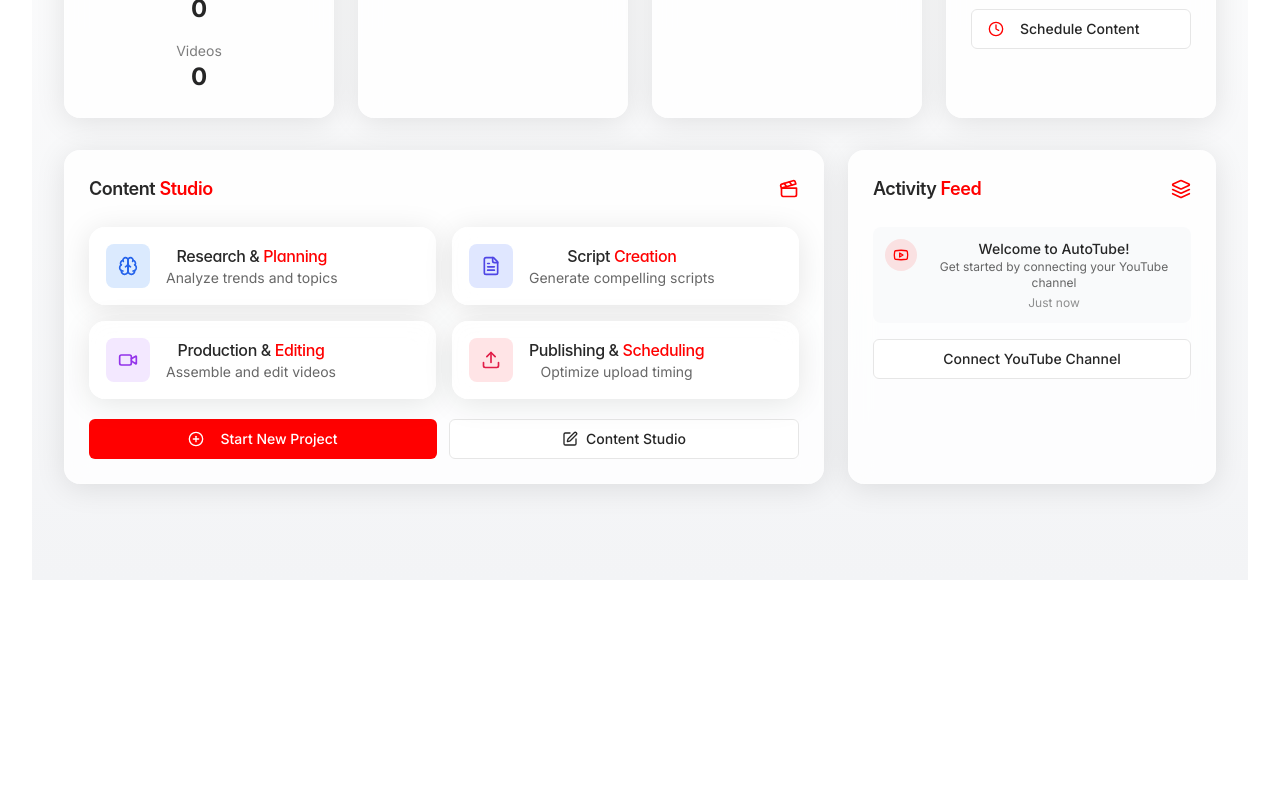
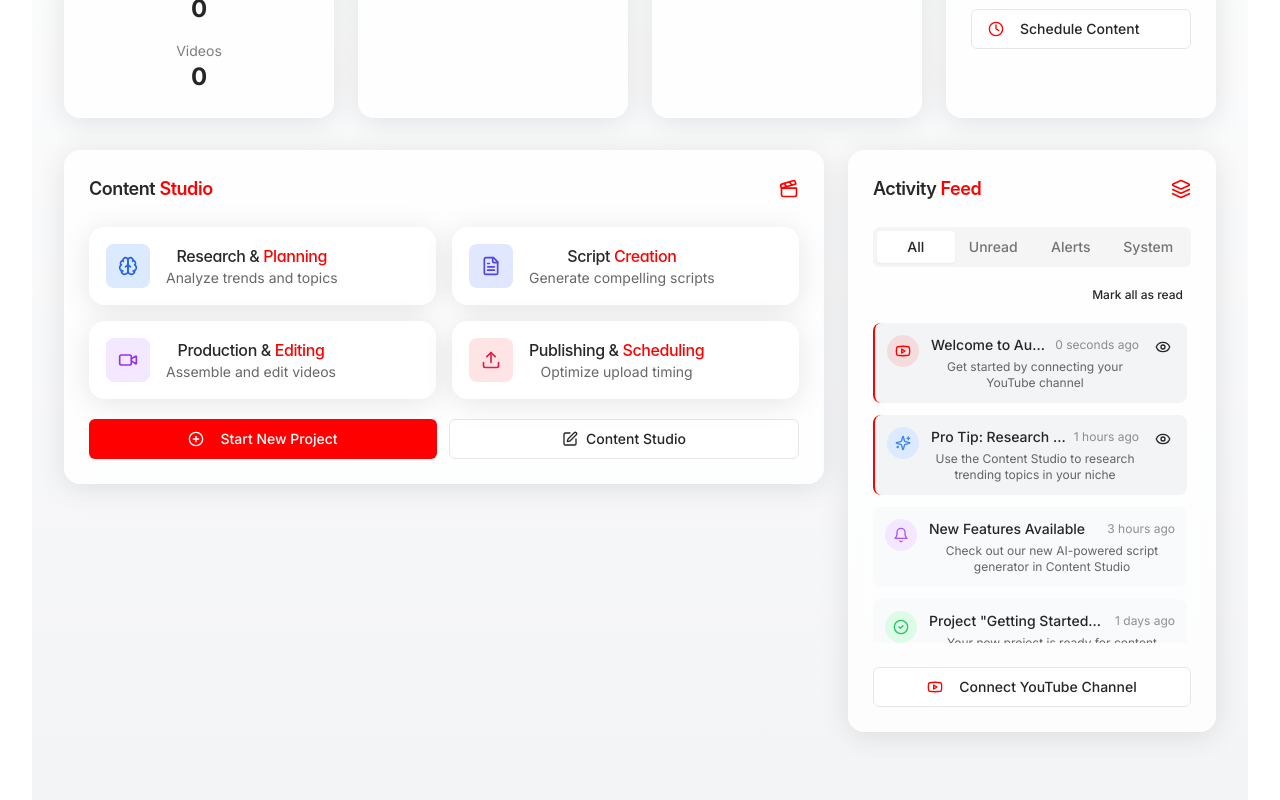
Before and after one commit to Baki39/autovideo-genius, a React (Vite) app: page /dashboard in a window 1280 px wide. Shown: the part 484-1284 px from the top of the page. Before the commit the page ends 1096 px from the top, so only its background shows below. Built offline with nearby package versions, Linux system fonts and the light colour scheme; a web font is replaced by a local one.

Commit message:
Implement Activity Feed features
Improve the functionality of the "Activity Feed" card by adding professional features.

```diff
--- a/src/pages/Dashboard.tsx
+++ b/src/pages/Dashboard.tsx
@@ -1,4 +1,4 @@
-import React from "react";
+import React, { useState, useEffect } from "react";
 import { Header } from "@/components/header";
 import { BlurCard } from "@/components/ui/blur-card";
 import { RevealAnimation } from "@/components/ui/reveal-animation";
@@ -20,11 +20,67 @@ import {
   FileText,
   VideoIcon,
   UploadIcon,
-  PenSquare
+  PenSquare,
+  Bell,
+  MessageSquare,
+  ThumbsUp,
+  Eye,
+  CheckCircle2
 } from "lucide-react";
+import { Tabs, TabsList, TabsTrigger, TabsContent } from "@/components/ui/tabs";
+
+const activityItems = [
+  {
+    id: 1,
+    type: 'welcome',
+    title: 'Welcome to AutoTube!',
+    description: 'Get started by connecting your YouTube channel',
+    icon: <Youtube className="w-4 h-4 text-youtube-red" />,
+    timestamp: new Date(),
+    read: false
+  },
+  {
+    id: 2,
+    type: 'tip',
+    title: 'Pro Tip: Research Trends',
+    description: 'Use the Content Studio to research trending topics in your niche',
+    icon: <Sparkles className="w-4 h-4 text-blue-500" />,
+    timestamp: new Date(Date.now() - 1000 * 60 * 60), // 1 hour ago
+    read: false
+  },
+  {
+    id: 3,
+    type: 'notification',
+    title: 'New Features Available',
+    description: 'Check out our new AI-powered script generator in Content Studio',
+    icon: <Bell className="w-4 h-4 text-purple-500" />,
+    timestamp: new Date(Date.now() - 1000 * 60 * 60 * 3), // 3 hours ago
+    read: true
+  },
+  {
+    id: 4,
+    type: 'progress',
+    title: 'Project "Getting Started" Created',
+    description: 'Your new project is ready for content creation',
+    icon: <CheckCircle2 className="w-4 h-4 text-green-500" />,
+    timestamp: new Date(Date.now() - 1000 * 60 * 60 * 24), // 1 day ago
+    read: true
+  },
+  {
+    id: 5,
+    type: 'engagement',
+    title: 'Engagement Alert',
+    description: 'Your latest video received 10 new comments',
+    icon: <MessageSquare className="w-4 h-4 text-amber-500" />,
+    timestamp: new Date(Date.now() - 1000 * 60 * 60 * 48), // 2 days ago
+    read: true
+  }
+];
 
 const Dashboard = () => {
   const navigate = useNavigate();
+  const [activities, setActivities] = useState(activityItems);
+  const [activeTab, setActiveTab] = useState("all");
 
   const handleStartNewProject = () => {
     navigate("/new-project");
@@ -32,6 +88,55 @@ const Dashboard = () => {
 
   const handleGoToContentStudio = () => {
     navigate("/content-studio");
+  };
+
+  const handleMarkAsRead = (id: number) => {
+    setActivities(activities.map(item =>
+      item.id === id ? { ...item, read: true } : item
+    ));
+  };
+
+  const handleMarkAllAsRead = () => {
+    setActivities(activities.map(item => ({ ...item, read: true })));
+  };
+
+  const filteredActivities = () => {
+    if (activeTab === "all") return activities;
+    if (activeTab === "unread") return activities.filter(item => !item.read);
+    if (activeTab === "notifications") return activities.filter(item => item.type === 'notification' || item.type === 'engagement');
+    if (activeTab === "system") return activities.filter(item => item.type === 'welcome' || item.type === 'tip' || item.type === 'progress');
+    return activities;
+  };
+
+  const getActivityIcon = (activity: typeof activities[0]) => {
+    return (
+      <div className={`p-2 rounded-full ${getIconBgColor(activity.type)}`}>
+        {activity.icon}
+      </div>
+    );
+  };
+
+  const getIconBgColor = (type: string) => {
+    switch (type) {
+      case 'welcome': return 'bg-youtube-red/10';
+      case 'tip': return 'bg-blue-100 dark:bg-blue-900/40';
+      case 'notification': return 'bg-purple-100 dark:bg-purple-900/40';
+      case 'progress': return 'bg-green-100 dark:bg-green-900/40';
+      case 'engagement': return 'bg-amber-100 dark:bg-amber-900/40';
+      default: return 'bg-gray-100 dark:bg-gray-800';
+    }
+  };
+
+  const formatTimestamp = (timestamp: Date) => {
+    const now = new Date();
+    const diffInSeconds = Math.floor((now.getTime() - timestamp.getTime()) / 1000);
+
+    if (diffInSeconds < 60) return `${diffInSeconds} seconds ago`;
+    if (diffInSeconds < 3600) return `${Math.floor(diffInSeconds / 60)} minutes ago`;
+    if (diffInSeconds < 86400) return `${Math.floor(diffInSeconds / 3600)} hours ago`;
+    if (diffInSeconds < 604800) return `${Math.floor(diffInSeconds / 86400)} days ago`;
+
+    return timestamp.toLocaleDateString();
   };
 
   return (
@@ -266,21 +371,76 @@ const Dashboard = () => {
                   </h3>
                   <Layers className="w-5 h-5 text-youtube-red" />
                 </div>
+
                 <div className="space-y-4">
-                  <div className="flex items-start space-x-3 p-3 bg-gray-50 dark:bg-youtube-black/30 rounded-lg">
-                    <div className="bg-youtube-red/10 p-2 rounded-full">
-                      <Youtube className="w-4 h-4 text-youtube-red" />
-                    </div>
-                    <div>
-                      <p className="text-sm font-medium">Welcome to AutoTube!</p>
-                      <p className="text-xs text-foreground/70">Get started by connecting your YouTube channel</p>
-                      <p className="text-xs text-foreground/50 mt-1">Just now</p>
-                    </div>
+                  <div className="flex items-center justify-between">
+                    <Tabs defaultValue="all" className="w-full" onValueChange={setActiveTab}>
+                      <TabsList className="grid w-full grid-cols-4">
+                        <TabsTrigger value="all">All</TabsTrigger>
+                        <TabsTrigger value="unread">Unread</TabsTrigger>
+                        <TabsTrigger value="notifications">Alerts</TabsTrigger>
+                        <TabsTrigger value="system">System</TabsTrigger>
+                      </TabsList>
+                    </Tabs>
                   </div>
 
-                  <Button variant="outline" className="w-full">
-                    Connect YouTube Channel
-                  </Button>
+                  <div className="flex justify-end">
+                    <Button
+                      variant="ghost"
+                      className="text-xs px-2 py-1 h-auto"
+                      onClick={handleMarkAllAsRead}
+                    >
+                      Mark all as read
+                    </Button>
+                  </div>
+
+                  <div className="space-y-3 max-h-80 overflow-y-auto pr-1">
+                    {filteredActivities().length > 0 ? (
+                      filteredActivities().map((activity) => (
+                        <div
+                          key={activity.id}
+                          className={`flex items-start space-x-3 p-3 rounded-lg transition-all ${
+                            activity.read ? 'bg-gray-50 dark:bg-youtube-black/30' : 'bg-gray-100 dark:bg-youtube-black/60 border-l-2 border-youtube-red'
+                          }`}
+                        >
+                          {getActivityIcon(activity)}
+                          <div className="flex-1 min-w-0">
+                            <div className="flex items-center justify-between">
+                              <p className="text-sm font-medium truncate">{activity.title}</p>
+                              <span className="text-xs text-foreground/50 whitespace-nowrap ml-2">
+                                {formatTimestamp(activity.timestamp)}
+                              </span>
+                            </div>
+                            <p className="text-xs text-foreground/70 mt-1">
+                              {activity.description}
+                            </p>
+                          </div>
+                          {!activity.read && (
+                            <Button
+                              variant="ghost"
+                              size="icon"
+                              className="h-6 w-6"
+                              onClick={() => handleMarkAsRead(activity.id)}
+                            >
+                              <Eye className="h-3 w-3" />
+                              <span className="sr-only">Mark as read</span>
+                            </Button>
+                          )}
+                        </div>
+                      ))
+                    ) : (
+                      <div className="text-center py-6 text-foreground/50">
+                        <p>No activities for this filter</p>
+                      </div>
+                    )}
+                  </div>
+
+                  <div className="pt-2">
+                    <Button variant="outline" className="w-full">
+                      <Youtube className="w-4 h-4 mr-2 text-youtube-red" />
+                      Connect YouTube Channel
+                    </Button>
+                  </div>
                 </div>
               </BlurCard>
             </RevealAnimation>
```
